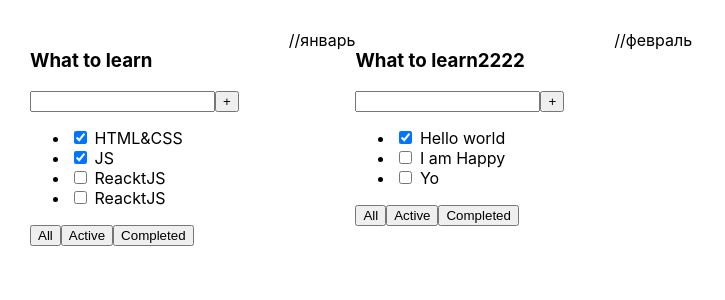
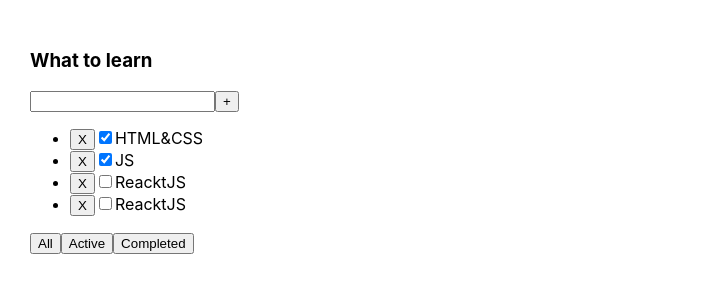
Before and after one commit to Alexander-Vecher/1-todolist, a React (Create React App) app: page / in a window 1280 px wide. Shown: the top 300 px of the page, without its empty margins (0-725 px from the left). Built offline with nearby package versions, Linux system fonts and the light colour scheme.

Commit message:
remove, filter

```diff
--- a/src/App.tsx
+++ b/src/App.tsx
@@ -1,26 +1,27 @@
-import React from 'react';
+import React, {useState} from 'react';
 import './App.css';
 import {Todolist} from "./Todolist";
 
 function App() {
     const truck1= 'What to learn'
-    const truck2= 'What to learn2222'
 
-    const tasks1=[
-        {id:1, title: "HTML&CSS", isDone: true },
-        {id:2, title: "JS", isDone: true },
-        {id:3, title: "ReacktJS", isDone: false },
-        {id:3, title: "ReacktJS", isDone: false },
-        ]
-    const tasks2=[
-        {id:1, title: "Hello world", isDone: true },
-        {id:2, title: "I am Happy", isDone: false },
-        {id:3, title: "Yo", isDone: false },
-    ]
+
+    /*const tasks=*/
+let [tasks, setTasks]= useState([
+    {id:1, title: "HTML&CSS", isDone: true },
+    {id:2, title: "JS", isDone: true },
+    {id:3, title: "ReacktJS", isDone: false },
+    {id:4, title: "ReacktJS", isDone: false },
+])
+const removeTask =(TaskId:number)=>{
+            setTasks(tasks.filter((el)=>(el.id!==TaskId)))
+}
+const tasksFilter= (filterKey:string)=>{
+console.log(filterKey)
+}
     return (
         <div className="App">
-            <Todolist truck= {truck1} tasks={tasks1}/> //январь
-            <Todolist truck= {truck2} tasks={tasks2}/> //февраль
+            <Todolist truck= {truck1} tasks={tasks} removeTask={removeTask} tasksFilter={tasksFilter}/>
         </div>
     );
 }
--- a/src/Todolist.tsx
+++ b/src/Todolist.tsx
@@ -1,16 +1,18 @@
 import React from "react";
 
 type Task = {
-    id: number
-    title: string
-    isDone: boolean
+    id: number;
+    title: string;
+    isDone: boolean;
 
 }
 type PropsType = {
-    truck: string
-    tasks: Task[]
+    truck: string;
+    tasks: Task[];
+    removeTask:(TaskId:number)=>void;
+    tasksFilter:(filterKey:string)=>void;
 }
-export const Todolist = (props: PropsType) => {
+export function Todolist(props: PropsType) {
     return (
         <div>
             <h3>{props.truck}</h3>
@@ -23,7 +25,11 @@ export const Todolist = (props: PropsType) => {
             <ul>
                 {props.tasks.map(el=>{
                 return(
-                    <li key={el.id}><input type="checkbox" checked={el.isDone}/> <span>{el.title}</span></li>
+                    <li key={el.id}>
+                        <button onClick={()=>props.removeTask(el.id)}>X</button>
+                        <input type="checkbox" checked={el.isDone}/>
+                        <span>{el.title}</span></li>
+
                 )}
 )}
                 {/*<li><input type="checkbox" checked={props.tasks[0].isDone}/> <span>{props.tasks[0].title}</span></li>
@@ -32,9 +38,9 @@ export const Todolist = (props: PropsType) => {
             </ul>
 
             <div>
-                <button>All</button>
-                <button>Active</button>
-                <button>Completed</button>
+                <button onClick={()=>props.tasksFilter('All')}>All</button>
+                <button onClick={()=>props.tasksFilter('Active')}>Active</button>
+                <button onClick={()=>props.tasksFilter('Completed')}>Completed</button>
             </div>
         </div>
     )
```
